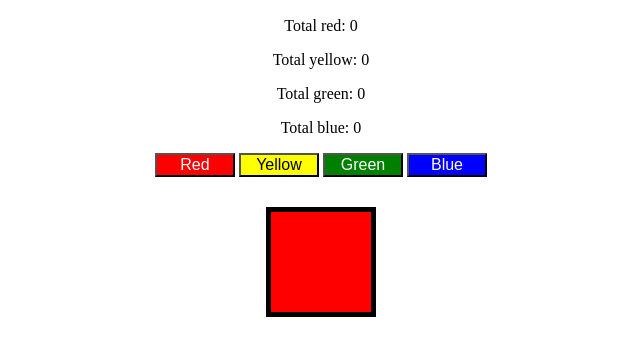
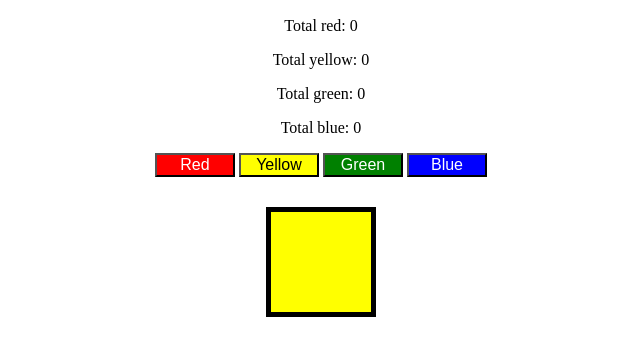
Before and after one commit to ThatSpaceGuy/prime_code_challenge_2, a plain HTML site: page index.html in a window 1280 px wide. Both pictures are taken after a click on the button "Yellow". Shown: the part 110-466 px from the top of the page, without its empty margins (319-959 px from the left). Drawn offline with Linux system fonts and the light colour scheme.

Commit message:
Create colored box on each button click

```diff
--- a/index.html
+++ b/index.html
@@ -22,7 +22,6 @@
     <button class="color-button blue" data-color="blue">Blue</button>
 
     <div id="boxPlayground" class="container">
-			<div class="color-cube red"></div>
     </div>
   </body>
 </html>
--- a/scripts/scripts.js
+++ b/scripts/scripts.js
@@ -3,12 +3,15 @@ console.log('scripts.js sourced!');
 
 
 /// == Function Declarations == ///
-
+function createBox(){
+  var boxColor = $(this).data('color');
+  $('#boxPlayground').append('<div class="color-cube '+boxColor+'"></div>');
+}
 
 /// == JavaScript == ///
 
 $(document).ready(function(){
   console.log('Document ready!');
 
-
+  $('.color-button').on('click',createBox);
 }); // end document ready
--- a/styles/styles.css
+++ b/styles/styles.css
@@ -25,6 +25,7 @@ body {
   height: 100px;
   display: inline-block;
   border: 5px solid black;
+	margin: 0 2px;
 }
 
 .red {
```
